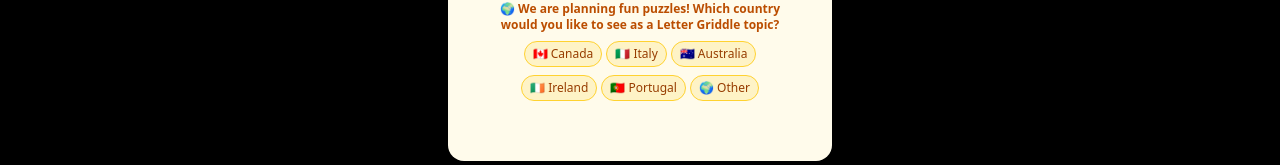
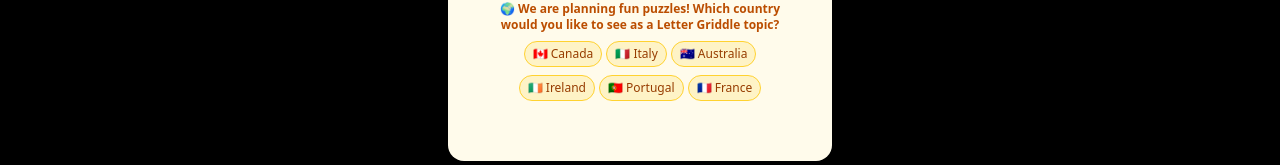
Before and after one commit to lauriegriddle/griddle-game, a Next.js app: page /play in a window 1280 px wide. Shown: the part 433-598 px from the top of the page. Built offline with nearby package versions, Linux system fonts and the light colour scheme.

Commit message:
Replace Other with France in country question

```diff
--- a/app/play/page.js
+++ b/app/play/page.js
@@ -1231,9 +1231,9 @@ const copyToClipboard = async (text) => {
                       {country}
                     </button>
                   ))}
-                  <button onClick={() => handleCountryFeedback('Other')} className="text-xs bg-amber-100 hover:bg-amber-200 text-amber-800 px-2 py-1 rounded-full border border-amber-300 transition-all mb-1">
-                    🌍 Other
-                  </button>
+                  <button onClick={() => handleCountryFeedback('🇫🇷 France')} className="text-xs bg-amber-100 hover:bg-amber-200 text-amber-800 px-2 py-1 rounded-full border border-amber-300 transition-all mb-1">
+  🇫🇷 France
+</button>
                 </div>
                 {countryAnswer && (
                   <p className="text-xs text-amber-600 font-semibold mt-2">Thanks for your input! 🥞</p>
```
